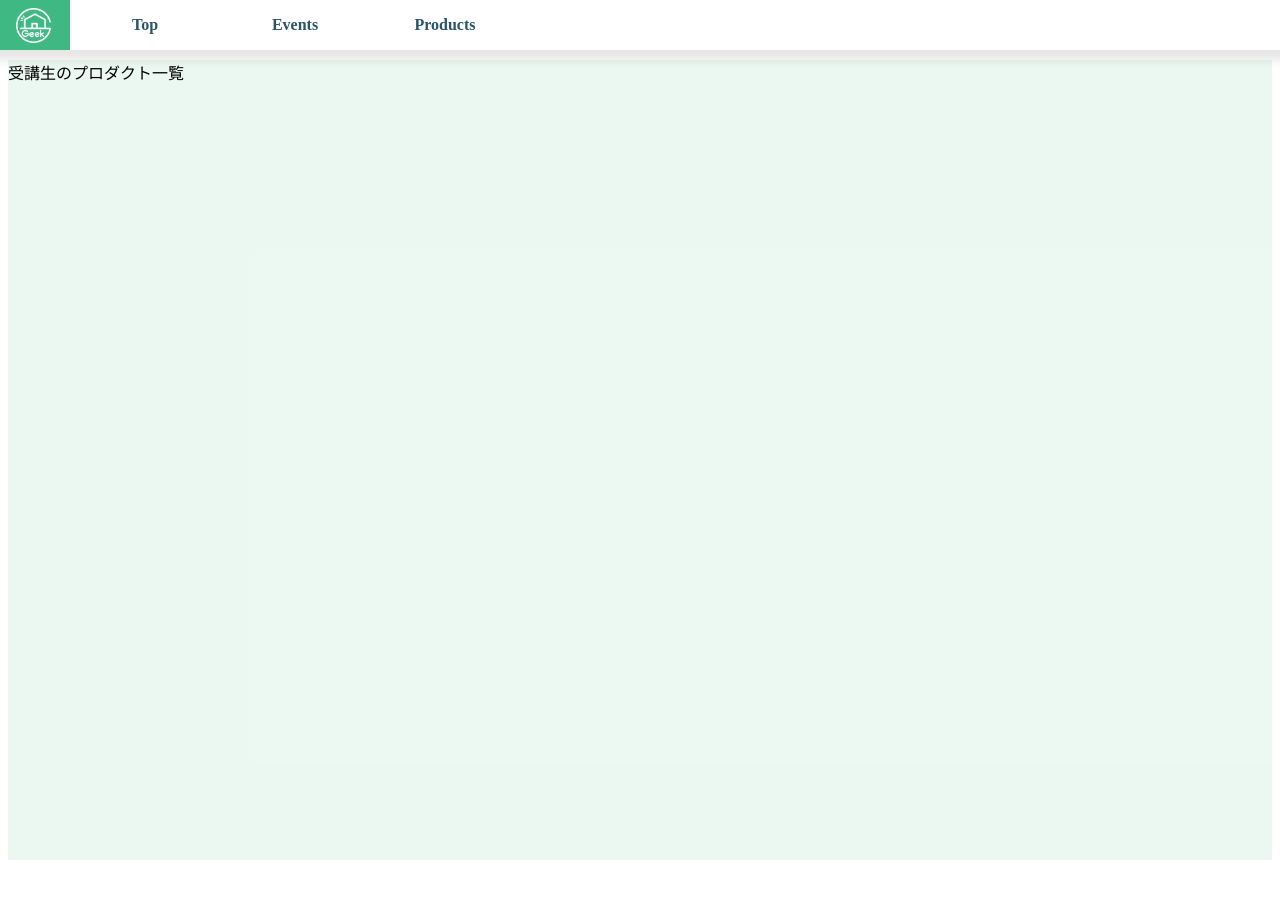
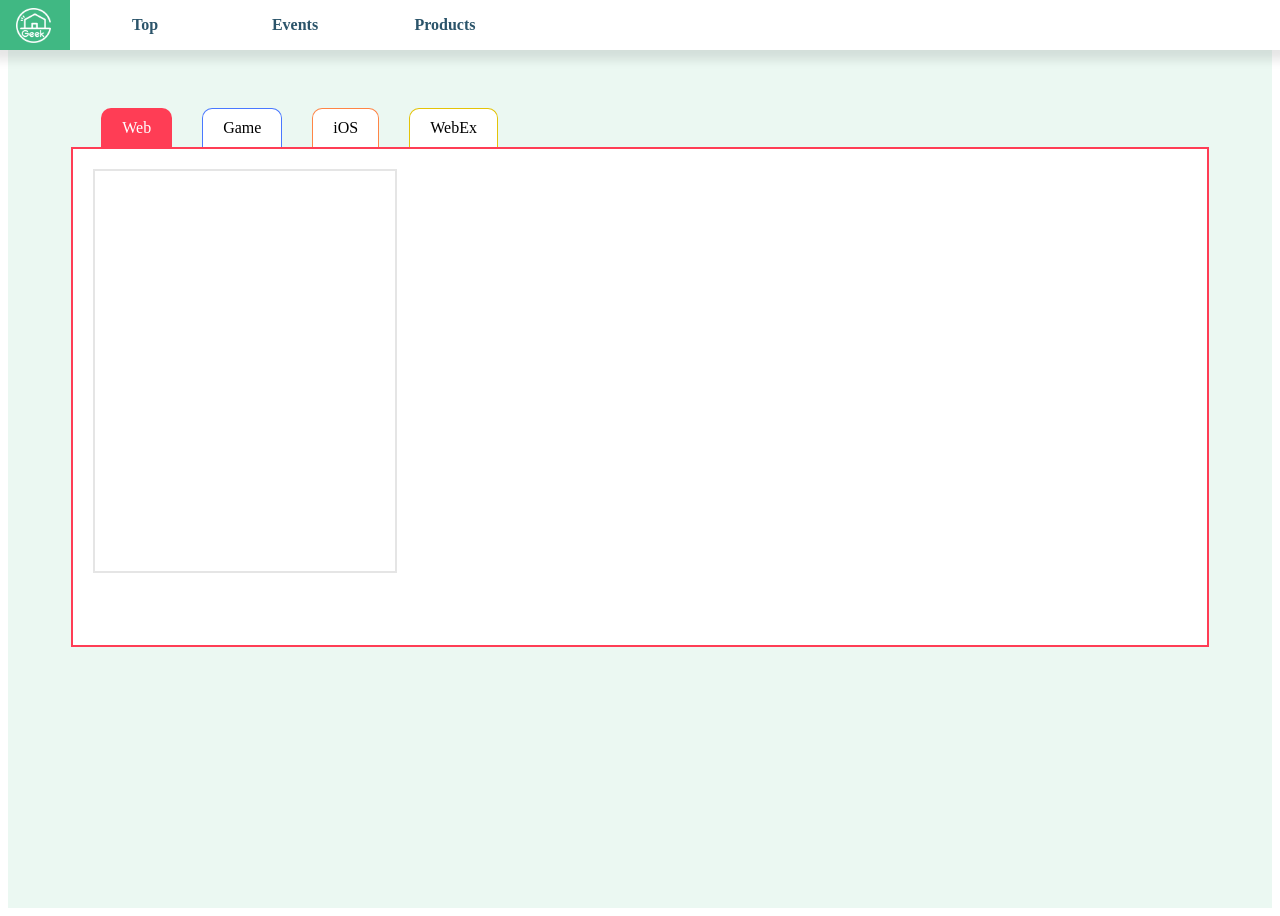
Before and after one commit to aokato/family, a Vue app: page /products in a window 1280 px wide. Before the commit the page ends 868 px from the top, so only its background shows below. Built offline with nearby package versions, Linux system fonts and the light colour scheme; what v-calendar would draw is missing.

Commit message:
タブメニューの雛形ができた

```diff
--- /dev/null
+++ b/src/components/ProductCard.vue
@@ -0,0 +1,37 @@
+<template>
+  <div id="product-card">
+    <div id="image-container"></div>
+    <div id="info-container"></div>
+  </div>
+</template>
+<script>
+export default {};
+</script>
+<style lang="scss" scoped>
+@media screen and (min-width: 1024px) {
+  #product-card {
+    background: white;
+    width: 300px;
+    height: 400px;
+    border: 2px solid rgba(0, 0, 0, 0.1);
+    #image-container {
+    }
+    #info-container {
+    }
+  }
+}
+@media screen and (min-width: 700px) and (max-width: 1024px) {
+  #product-card {
+    background: white;
+    width: 70%;
+    border: 2px solid black;
+  }
+}
+@media screen and (min-width: 350px) and (max-width: 700px) {
+  #product-card {
+    background: white;
+    width: 70%;
+    border: 2px solid black;
+  }
+}
+</style>
--- a/src/views/Products.vue
+++ b/src/views/Products.vue
@@ -1,16 +1,182 @@
 <template>
   <div id="products">
-    <span>受講生のプロダクト一覧</span>
+    <div id="tabMenu-container">
+      <div id="tabMenu">
+        <div
+          id="web-tab"
+          v-on:click="change(1)"
+          v-bind:class="{ active: active === 1 }"
+        >
+          Web
+        </div>
+        <div
+          id="game-tab"
+          v-on:click="change(2)"
+          v-bind:class="{ active: active === 2 }"
+        >
+          Game
+        </div>
+        <div
+          id="ios-tab"
+          v-on:click="change(3)"
+          v-bind:class="{ active: active === 3 }"
+        >
+          iOS
+        </div>
+        <div
+          id="webex-tab"
+          v-on:click="change(4)"
+          v-bind:class="{ active: active === 4 }"
+        >
+          WebEx
+        </div>
+      </div>
+    </div>
+    <div id="web-products" v-if="active === 1"><ProductCard></ProductCard></div>
+    <div id="game-products" v-else-if="active === 2">コンテンツ2</div>
+    <div id="ios-products" v-else-if="active === 3">コンテンツ3</div>
+    <div id="webex-products" v-else-if="active === 4">コンテンツ4</div>
   </div>
 </template>
 <script>
-export default {};
+import ProductCard from "@/components/ProductCard.vue";
+export default {
+  components: {
+    ProductCard,
+  },
+  data() {
+    return {
+      active: 1,
+    };
+  },
+  methods: {
+    change: function(num) {
+      this.active = num;
+    },
+  },
+};
 </script>
 <style lang="scss" scoped>
 #products {
   width: 100%;
-  margin-top: 60px;
   min-height: 100vh;
+  padding-top: 100px;
   background: rgba(64, 184, 131, 0.1);
+  #tabMenu-container {
+    width: 90%;
+    display: flex;
+    flex-direction: row;
+    justify-content: flex-start;
+    margin: 0 auto;
+    #tabMenu {
+      padding: 0;
+      display: flex;
+      list-style-type: none;
+      #web-tab {
+        width: auto;
+        padding: 10px 20px;
+        color: black;
+        border: 1px solid rgba(255, 61, 85);
+        border-bottom: transparent;
+        background-color: white;
+        cursor: pointer;
+        margin-left: 30px;
+        border-top-left-radius: 10px;
+        border-top-right-radius: 10px;
+      }
+      #web-tab.active {
+        color: white;
+        background-color: rgba(255, 61, 85);
+        transition: 0.3s;
+      }
+      #game-tab {
+        width: auto;
+        padding: 10px 20px;
+        color: black;
+        border: 1px solid #4a78ff;
+        border-bottom: transparent;
+        background-color: white;
+        cursor: pointer;
+        margin-left: 30px;
+        border-top-left-radius: 10px;
+        border-top-right-radius: 10px;
+      }
+      #game-tab.active {
+        color: white;
+        background-color: #4a78ff;
+        transition: 0.3s;
+      }
+      #ios-tab {
+        width: auto;
+        padding: 10px 20px;
+        color: black;
+        border: 1px solid #ff8546;
+        border-bottom: transparent;
+        background-color: white;
+        cursor: pointer;
+        margin-left: 30px;
+        border-top-left-radius: 10px;
+        border-top-right-radius: 10px;
+      }
+      #ios-tab.active {
+        color: white;
+        background-color: #ff8546;
+        transition: 0.3s;
+      }
+      #webex-tab {
+        width: auto;
+        padding: 10px 20px;
+        color: black;
+        border: 1px solid #e4c308;
+        border-bottom: transparent;
+        background-color: white;
+        cursor: pointer;
+        margin-left: 30px;
+        border-top-left-radius: 10px;
+        border-top-right-radius: 10px;
+      }
+      #webex-tab.active {
+        color: white;
+        background-color: #e4c308;
+        transition: 0.3s;
+      }
+    }
+  }
+  #web-products {
+    border: 2px solid rgba(255, 61, 85);
+    width: 90%;
+    min-height: 500px;
+    margin: 0px auto;
+    background: white;
+    box-sizing: border-box;
+    padding: 20px;
+  }
+  #game-products {
+    border: 2px solid #4a78ff;
+    width: 90%;
+    min-height: 500px;
+    margin: 0px auto;
+    background: white;
+    box-sizing: border-box;
+    padding: 20px;
+  }
+  #ios-products {
+    border: 2px solid #ff8546;
+    width: 90%;
+    min-height: 500px;
+    margin: 0px auto;
+    background: white;
+    box-sizing: border-box;
+    padding: 20px;
+  }
+  #webex-products {
+    border: 2px solid #e4c308;
+    width: 90%;
+    min-height: 500px;
+    margin: 0px auto;
+    background: white;
+    box-sizing: border-box;
+    padding: 20px;
+  }
 }
 </style>
```
